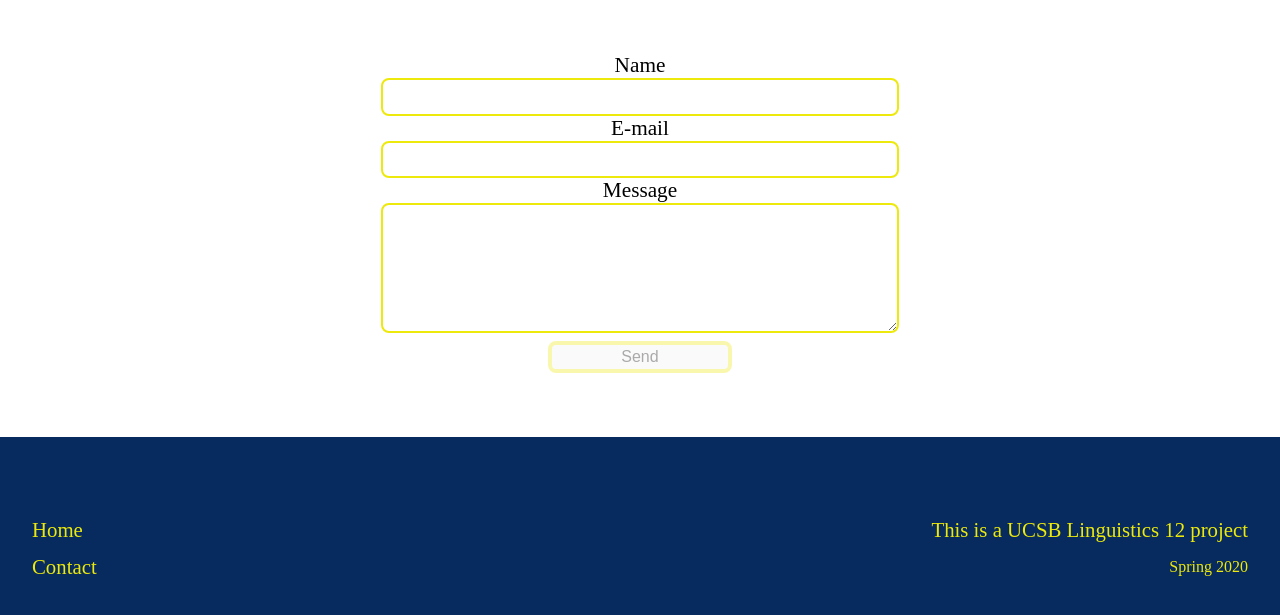
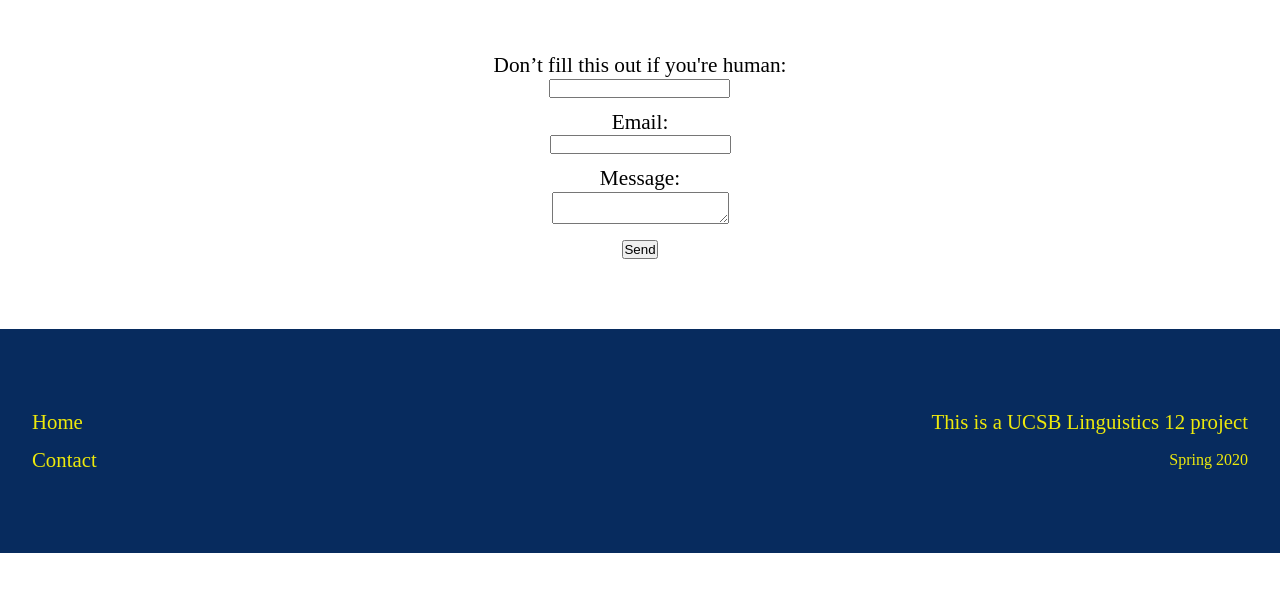
Before and after one commit to keith-corona/wewrite, a Gatsby site: page /contact in a window 1280 px wide. Shown: the part 233-848 px from the top of the page. After the commit the page ends 800 px from the top, so only its background shows below. Built offline with nearby package versions, Linux system fonts and the light colour scheme; Gatsby itself is replaced by a stand-in of ours.

Commit message:
new form to work from

```diff
--- a/src/pages/contact.js
+++ b/src/pages/contact.js
@@ -9,22 +9,20 @@
 <Header headerText="Stories from the Sources" link1Text= "Contact"/>
 <h1 id="title">Leave Us a Note</h1>
     <Container>
-        <form action="/" method="post" data-netlify-recaptcha="true" data-netlify="true" name="contact">
-            <label>
-            Name
-            <input type="text" name="name" id="name" />
-            </label>
-            <label>
-            E-mail
-            <input type="email" name="email" id="email" />
-            </label>
-            <label>
-            Message
-            <textarea name="message" id="message" rows="5" />
-            </label>
-            <div data-netlify-recaptcha="true"></div>
-            <button class="btn" type="submit">Send</button>
-        </form>
+    <form name="contact" method="POST" netlify-honeypot="bot-field" data-netlify="true">
+  <p class="hidden">
+    <label>Don’t fill this out if you're human: <input name="bot-field" /></label>
+  </p>
+  <p>
+    <label>Email: <input type="text" name="email" /></label>
+  </p>
+  <p>
+    <label>Message: <textarea name="message"></textarea></label>
+  </p>
+  <p>
+    <button type="submit">Send</button>
+  </p>
+</form>
     </Container>
 <Footer footerReturn="Home" linkContact="Contact" footerText="This is a UCSB Linguistics 12 project" footerQtr="Spring" footerYr="2020"/>
 </div>
```
